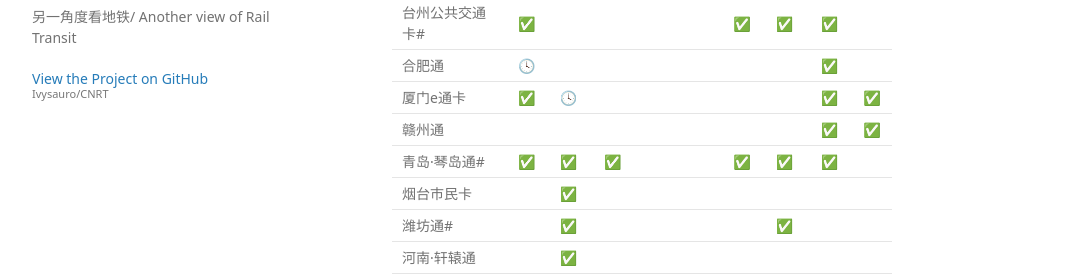
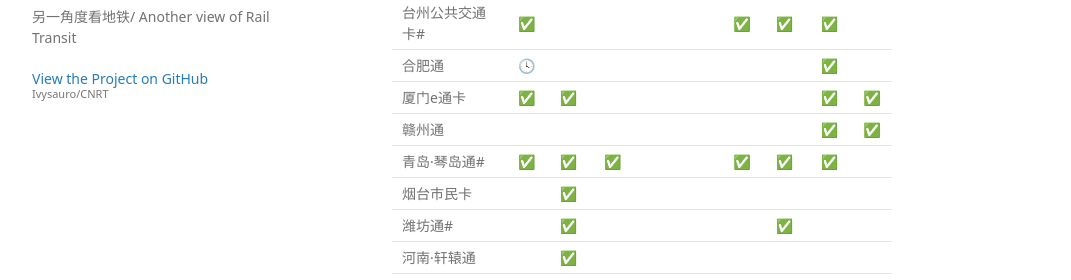
Before and after one commit to Ivysauro/CNRT, a Jekyll site: the page built from data/NFC.md, in a window 1280 px wide and 900 px high, scrolled down 2172 px. Shown: the part 172-452 px from the top of the window, without its empty margins (178-1249 px from the left). Built offline with Jekyll 4.4.1, drawn with Linux system fonts in a browser that asks for light colours; some web fonts are replaced; our own code applies the rules of GitHub Pages for plain Markdown files; a script that is not in the unit is left out.

Commit message:
🍊更新华为数据

```diff
--- a/data/NFC.md
+++ b/data/NFC.md
@@ -58,7 +58,7 @@
 | 绍兴一卡通# | | | | | | | ✅ | ✅ ||
 | 台州公共交通卡# | ✅ | | | | | ✅ | ✅ | ✅ ||
 | 合肥通 | 🕓 | | | | | | | ✅ ||
-| 厦门e通卡 | ✅ | 🕓 | | | | | | ✅ | ✅ |
+| 厦门e通卡 | ✅ | ✅ | | | | | | ✅ | ✅ |
 | 赣州通 | | | | | | | | ✅ | ✅ |
 | 青岛·琴岛通# | ✅ | ✅ | ✅ | | | ✅ | ✅ | ✅ ||
 | 烟台市民卡 | | ✅ |
```
